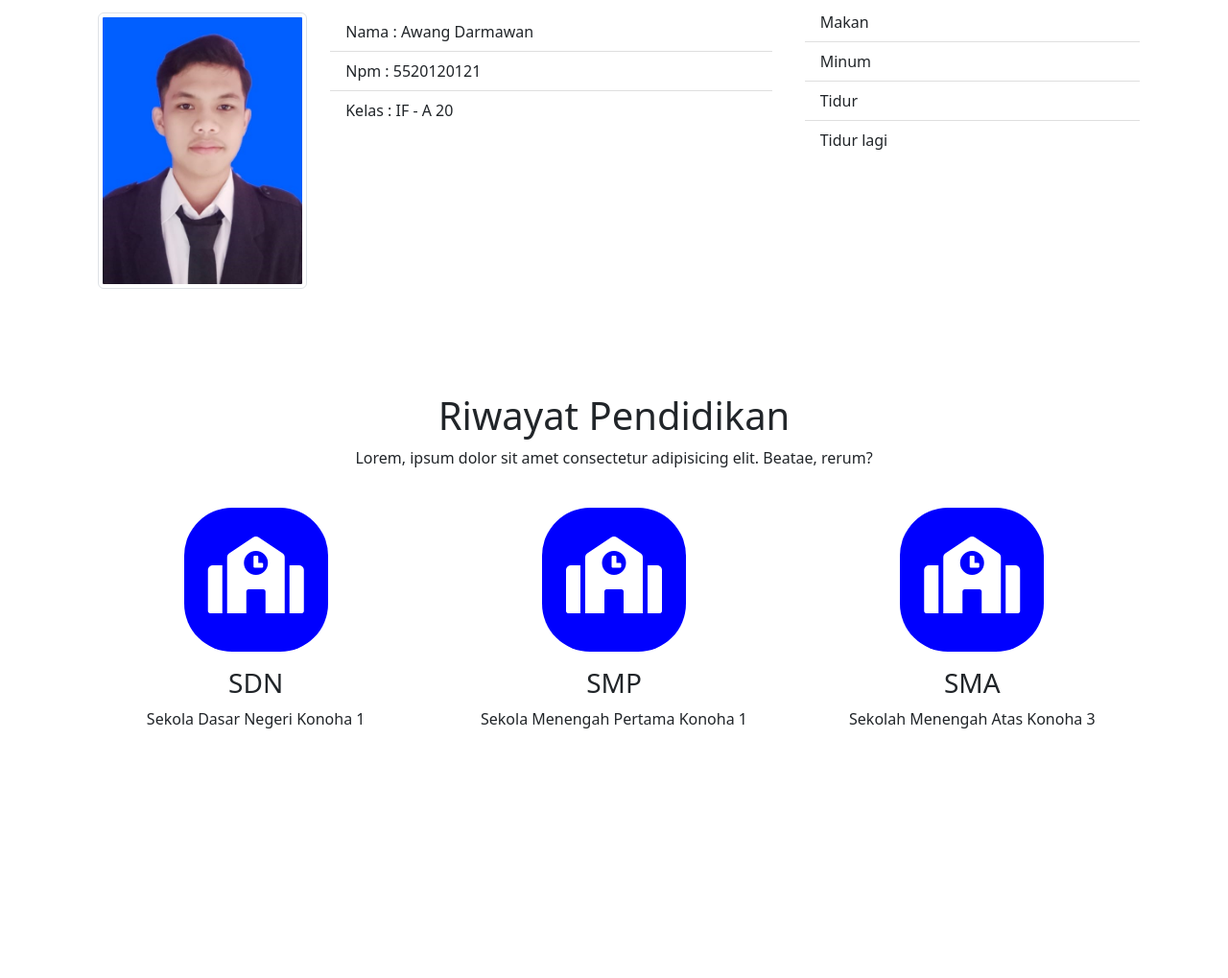
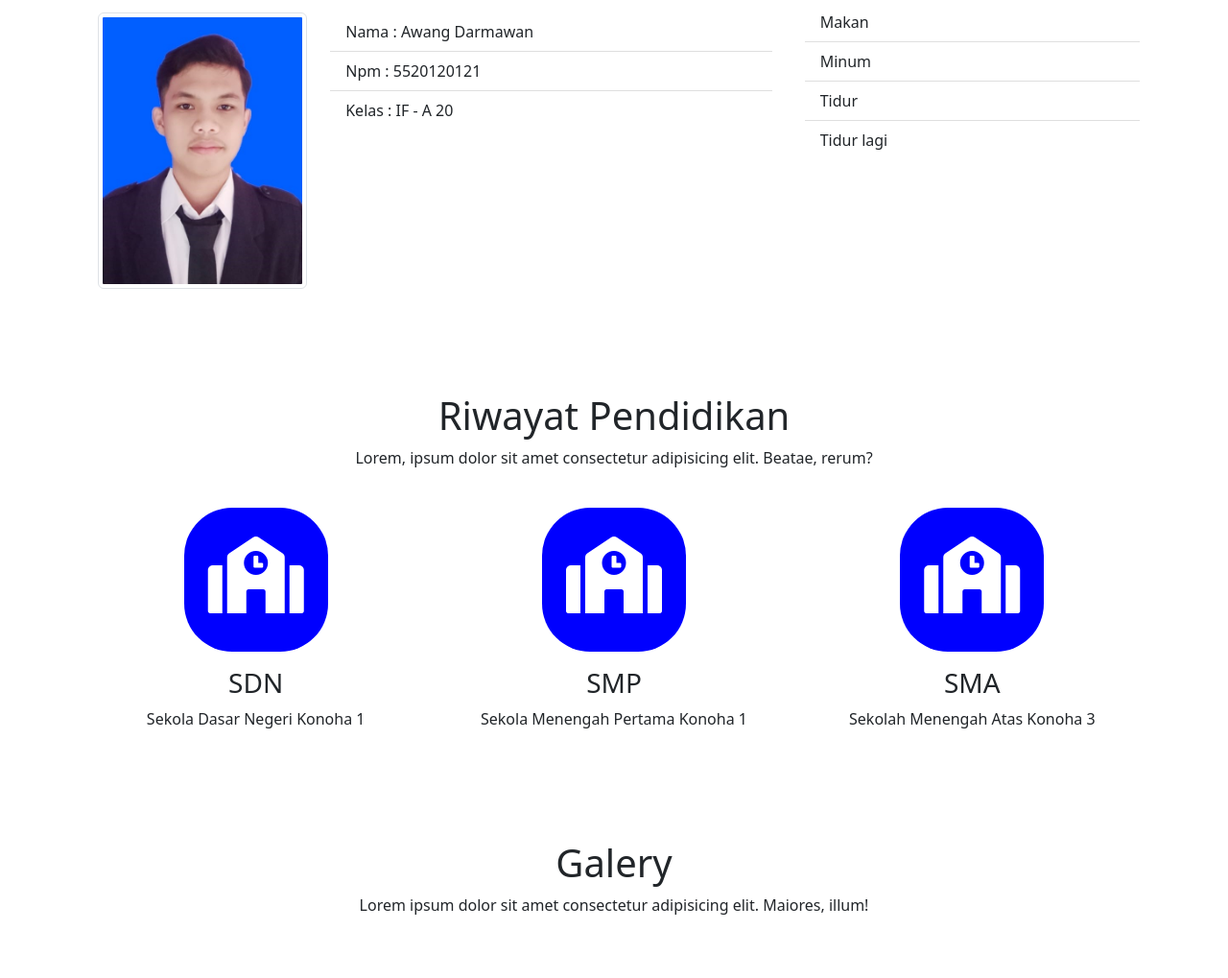
Before and after one commit to AwangDarmawan/Frontend, a plain HTML site: page index.html in a window 1280 px wide. Shown: the part 453-1472 px from the top of the page at 96% size. Before the commit the page ends 1288 px from the top, so only its background shows below. Drawn offline with nearby package versions, Linux system fonts and the light colour scheme.

Commit message:
menambahkan section galery

```diff
--- a/index.html
+++ b/index.html
@@ -119,6 +119,17 @@
         </div>
       </section>
       <!-- end -->
+
+      <!--Galery -->
+      <section id="galery">
+        <div class="container text-center mt-3 pt-4 pb-5">
+          <h1 >Galery</h1>
+          <p >Lorem ipsum dolor sit amet consectetur adipisicing elit. Maiores, illum!</p>
+
+        </div>
+
+      </section>
+
       <script src="https://unpkg.com/aos@2.3.1/dist/aos.js"></script>
     <script>
       AOS.init();
```
